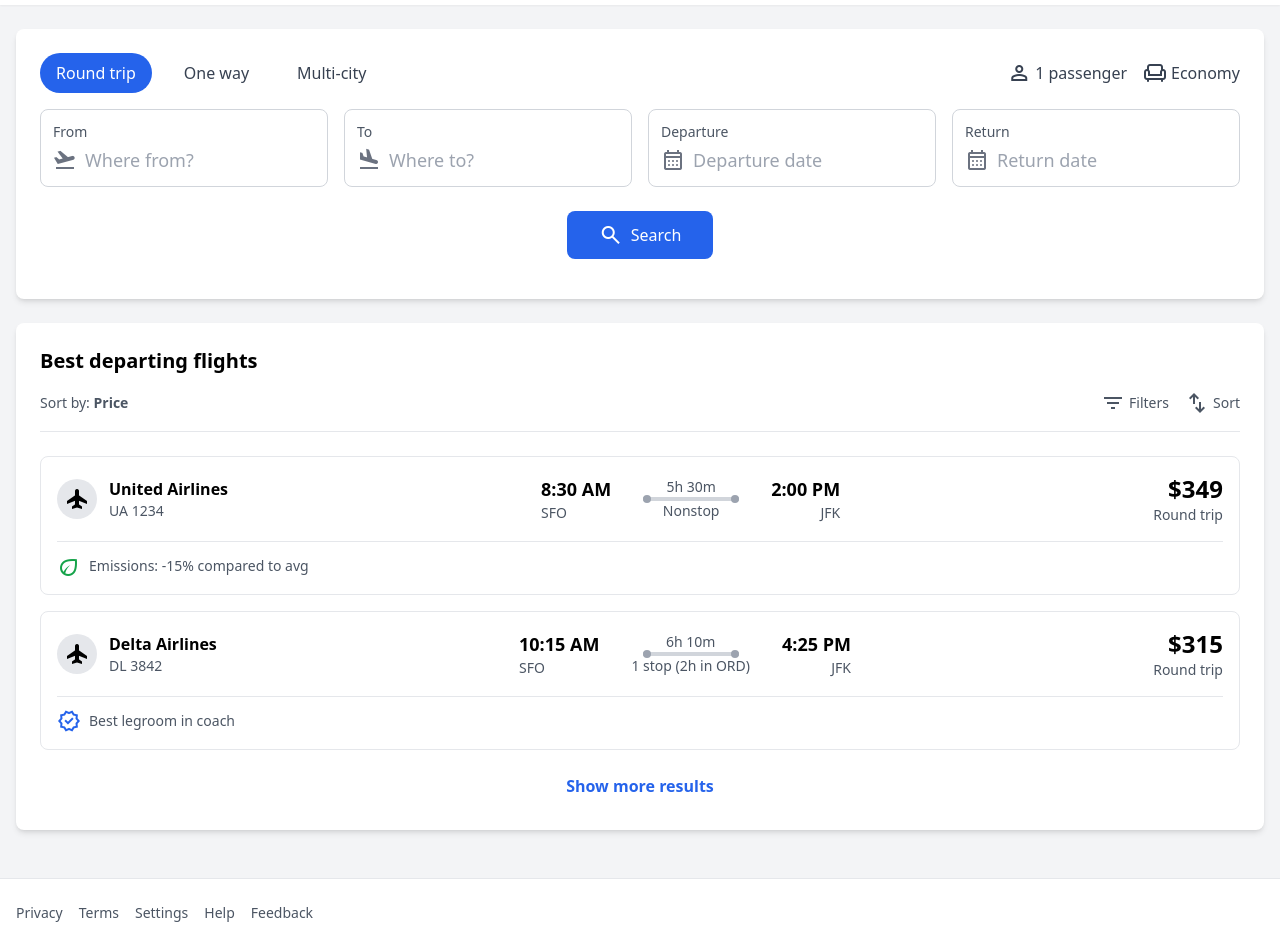
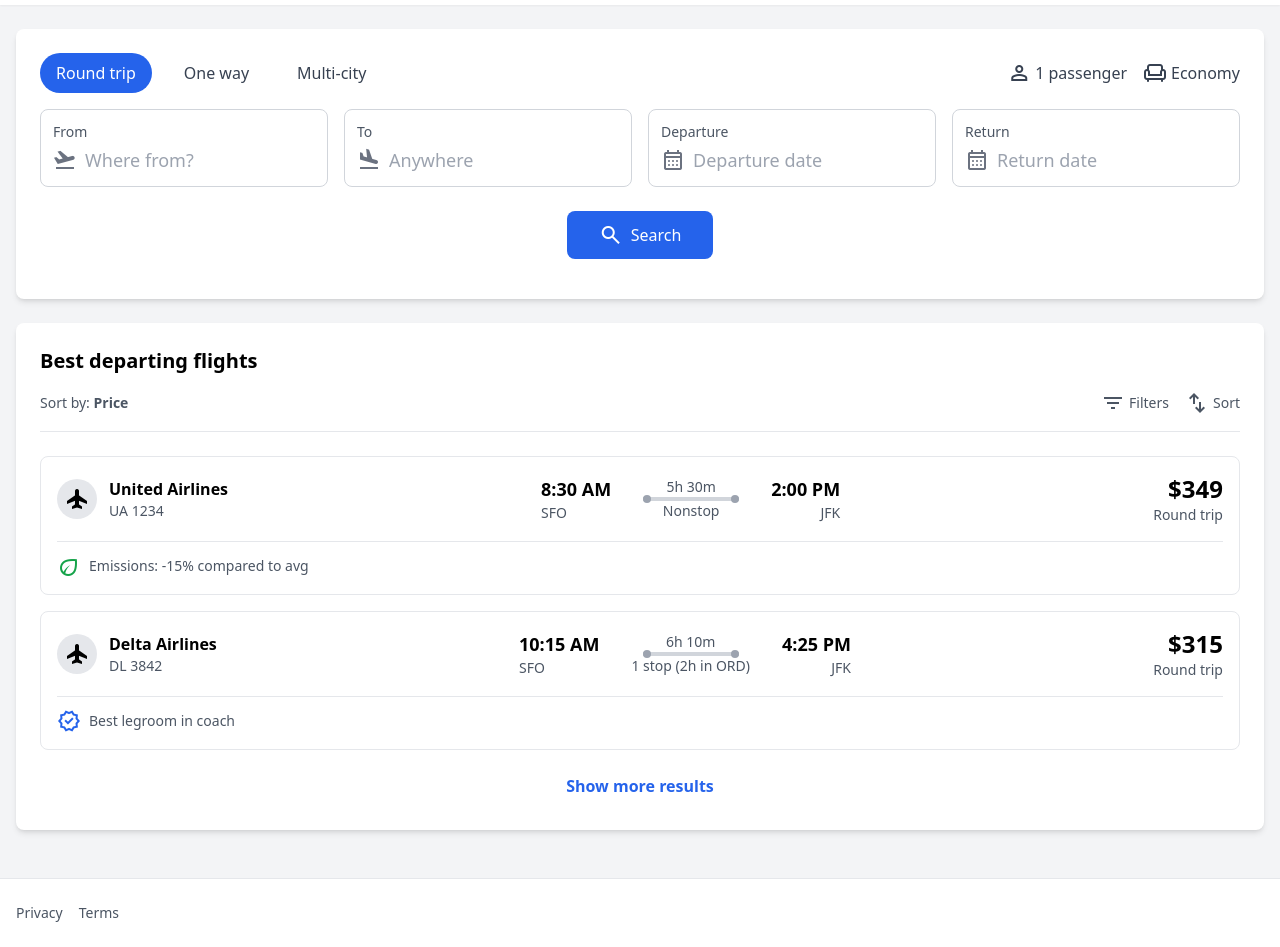
Before and after one commit to super3/tracker, a plain HTML site: page index.html in a window 1280 px wide. Shown: the part 69-1016 px from the top of the page. Drawn offline with nearby package versions, Linux system fonts and the light colour scheme.

Commit message:
Update index.html

```diff
--- a/index.html
+++ b/index.html
@@ -70,7 +70,7 @@
                     <label class="block text-sm text-gray-600 mb-1">To</label>
                     <div class="flex items-center">
                         <span class="material-symbols-outlined text-gray-500 mr-2">flight_land</span>
-                        <input type="text" placeholder="Where to?" class="w-full outline-none text-lg">
+                        <input type="text" placeholder="Anywhere" class="w-full outline-none text-lg">
                     </div>
                 </div>
 
@@ -226,9 +226,6 @@
                 <div class="flex flex-wrap justify-center md:justify-start space-x-4 text-sm text-gray-600">
                     <a href="#" class="hover:text-gray-900 mb-2 md:mb-0">Privacy</a>
                     <a href="#" class="hover:text-gray-900 mb-2 md:mb-0">Terms</a>
-                    <a href="#" class="hover:text-gray-900 mb-2 md:mb-0">Settings</a>
-                    <a href="#" class="hover:text-gray-900 mb-2 md:mb-0">Help</a>
-                    <a href="#" class="hover:text-gray-900 mb-2 md:mb-0">Feedback</a>
                 </div>
             </div>
         </div>
```
